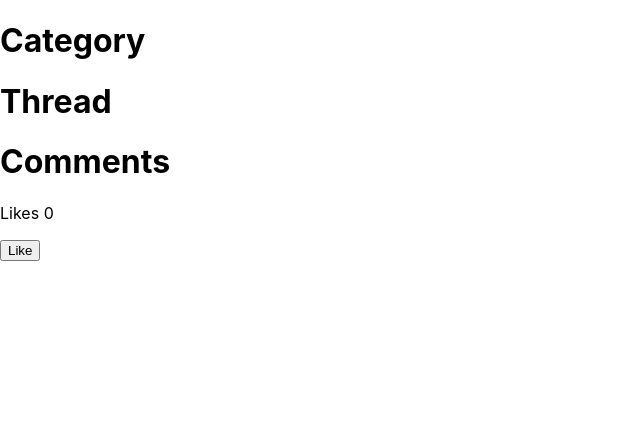
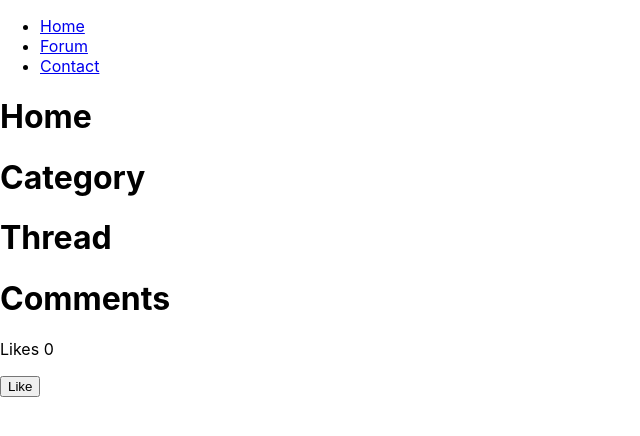
Before and after one commit to Haco11/Grupp4, a React (Create React App) app in the folder my-app/: page / in a window 1280 px wide. Shown: the top 436 px of the page, without its empty margins (0-640 px from the left). Built offline with nearby package versions, Linux system fonts and the light colour scheme.

Commit message:
Nu vi ser menu, det finns i routing.js

```diff
--- a/my-app/src/App.js
+++ b/my-app/src/App.js
@@ -5,9 +5,13 @@ import Threads from './Threads';
 import Comments from './Comments';
 import Category from './Category';
 
+import Routing from './Routing';
+
 
 const App1 = () =>
    <div>
+
+     <Routing/>
      <Category/>
     <Threads/>
     <Comments/>
```
